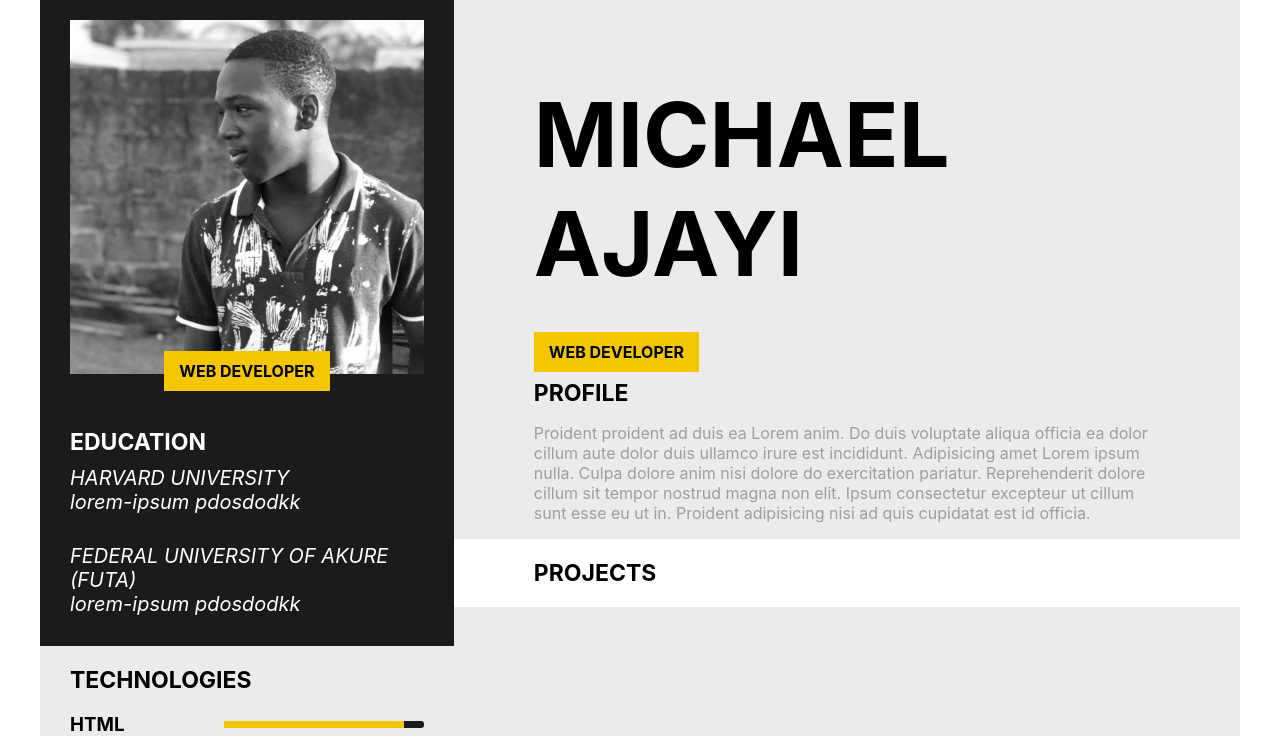
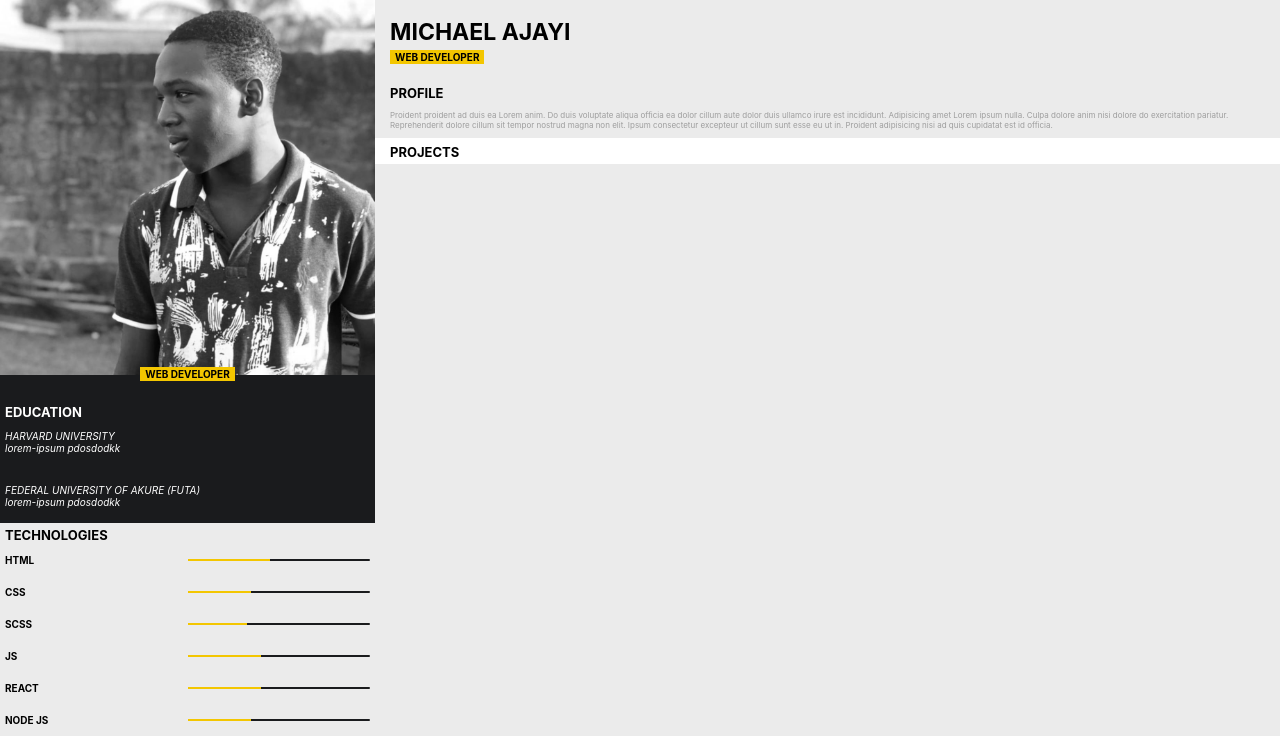
Before and after one commit to Michaelajayi150/portfolio, a React (Create React App) app: page / in a window 1280 px wide. Shown: the top 736 px of the page. Built offline with nearby package versions, Linux system fonts and the light colour scheme.

Commit message:
Update App.css

```diff
--- a/src/App.css
+++ b/src/App.css
@@ -1,19 +1,19 @@
 .App {
   display: flex;
   justify-content: center;
-  max-width: 1200px;
+  width: 100vw;
   margin: auto;
 }
 
 .headings {
-  font-size: 23px;
+  font-size: 13px;
   text-transform: uppercase;
 }
 
 /* Left Side */
 .left {
-  width: 30%;
-  padding: 20px 30px;
+  width: 30vw;
+  /* padding: 20px 30px; */
   position: relative;
   background-color: #1a1b1d;
   z-index: -3;
@@ -24,7 +24,7 @@
 }
 
 .dev-desc .dev-name {
-  font-size: 90px;
+  font-size: 23px;
 }
 
 .dev-desc .job-label {
@@ -32,14 +32,14 @@
 }
 
 .dev-desc .job-label-tag {
-  padding: 10px 15px;
+  font-size: 10px;
+  padding: 1px 5px;
   background-color: #f3c600;
 }
 
 .left .dev-education {
-  margin-top: 30px;
-  margin-bottom: 30px;
-  font-size: 20px;
+  font-size: 10px;
+  padding: 5px;
   color: #fff;
 }
 
@@ -47,7 +47,7 @@
   display: flex;
   flex-direction: column;
   justify-content: space-between;
-  margin: 10px 0px;
+  margin: 10px 0;
 }
 
 .sc-one {
@@ -57,9 +57,9 @@
 .expertise, .contact {
   position: relative;
   background-color: #ebebeb;
-  padding: 20px 30px;
-  left: -30px;
-  width: 100%;
+  padding: 1px 5px;
+  left: 0px;
+  width: calc(100% - 10px);
 }
 
 .expertise .expertise-lang {
@@ -73,55 +73,42 @@
   position: relative;
 }
 
+.lang-framework {
+  font-size: 10px;
+}
+
 .lang-expert .progress-bar {
   position: relative;
-  width: 200px;
-  height: 7px;
+  width: 50%;
+  height: 2px;
   background-color: #1a1b1d;
   border-radius: 3px;
 }
 
-.lang-expert.html .progress-bar::before {
+.lang-expert .progress-bar::before {
   position: absolute;
   content: "";
-  width: calc(200px * 0.9);
-  height: 7px;
+  height: 2px;
   background-color: #f3c600;
 }
+
+.lang-expert.html .progress-bar::before {
+  width: calc(50% * 0.9);
+}
 .lang-expert.css .progress-bar::before {
-  position: absolute;
-  content: "";
-  width: calc(200px * 0.7);
-  height: 7px;
-  background-color: #f3c600;
+  width: calc(50% * 0.7);
 }
 .lang-expert.sass .progress-bar::before {
-  position: absolute;
-  content: "";
-  width: calc(200px * 0.65);
-  height: 7px;
-  background-color: #f3c600;
+  width: calc(50% * 0.65);
 }
 .lang-expert.js .progress-bar::before {
-  position: absolute;
-  content: "";
-  width: calc(200px * 0.8);
-  height: 7px;
-  background-color: #f3c600;
+  width: calc(50% * 0.8);
 }
 .lang-expert.react .progress-bar::before {
-  position: absolute;
-  content: "";
-  width: calc(200px * 0.8);
-  height: 7px;
-  background-color: #f3c600;
+  width: calc(50% * 0.8);
 }
 .lang-expert.node .progress-bar::before {
-  position: absolute;
-  content: "";
-  width: calc(200px * 0.7);
-  height: 7px;
-  background-color: #f3c600;
+  width: calc(50% * 0.7);
 }
 
 .contact {
@@ -133,7 +120,7 @@
 .contact-items {
   display: flex;
   flex-direction: column;
-  padding: 12px;
+  padding: 5px;
   text-align: left;
 }
 
@@ -142,48 +129,51 @@
   flex-direction: column;
   align-items: center;
   background-color: #f3c600;
-  padding: 12px;
-  width: 30px;
+  padding: 9px;
+  width: 5px;
 }
 
 .contact-icons::after {
   position: absolute;
   content: "";
-  width: 30px;
-  height: 200px;
-  padding: 12px;
+  width: 5px;
+  height: 20px;
+  padding: 9px;
   z-index: -1;
   background-color: #f3c600;
 }
 
 .contact-icons .icon {
   color: #1a1b1d;
-  font-size: 18px;
+  font-size: 10px;
   cursor: pointer;
   margin: 10px auto;
 }
 
 .contact-items .item {
+  width: 100px;
   text-decoration: none;
+  font-size: 10px;
   color: #1a1b1d;
   margin: 5px 0;
 }
 
 /* Right Side */
 .right {
-  width: 70%;
+  width: 70vw;
   background-color: #ebebeb;
-  padding: 20px 80px;
+  padding: 3px 15px;
 }
 
 .dev-profile p {
+  font-size: .5rem;
   color: #9e9e9e;
 }
 
 .dev-projects {
   background-color: #fff;
   position: relative;
-  padding: 20px 80px;
-  left: -80px;
+  padding: 3px 15px;
+  left: -15px;
   width: 100%;
 }
```
